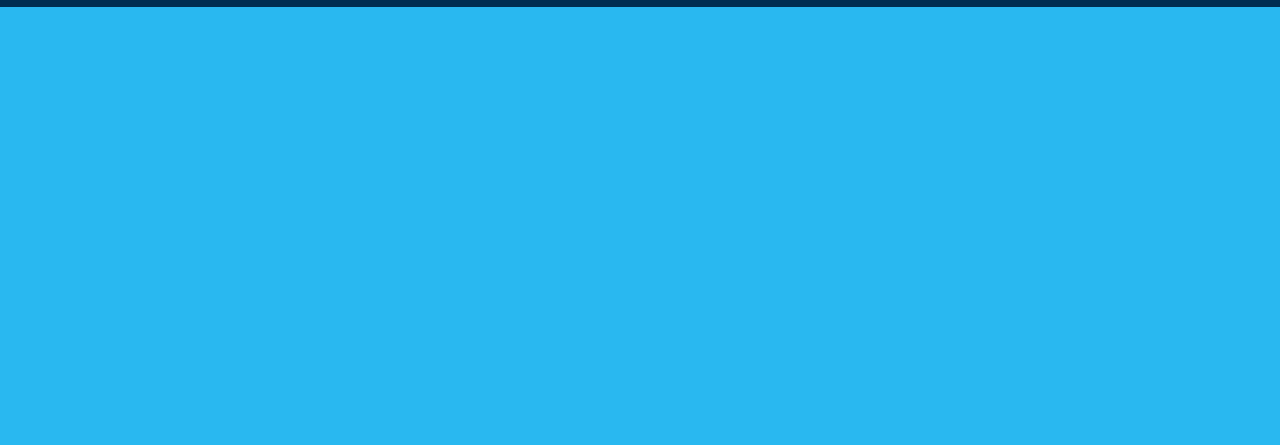
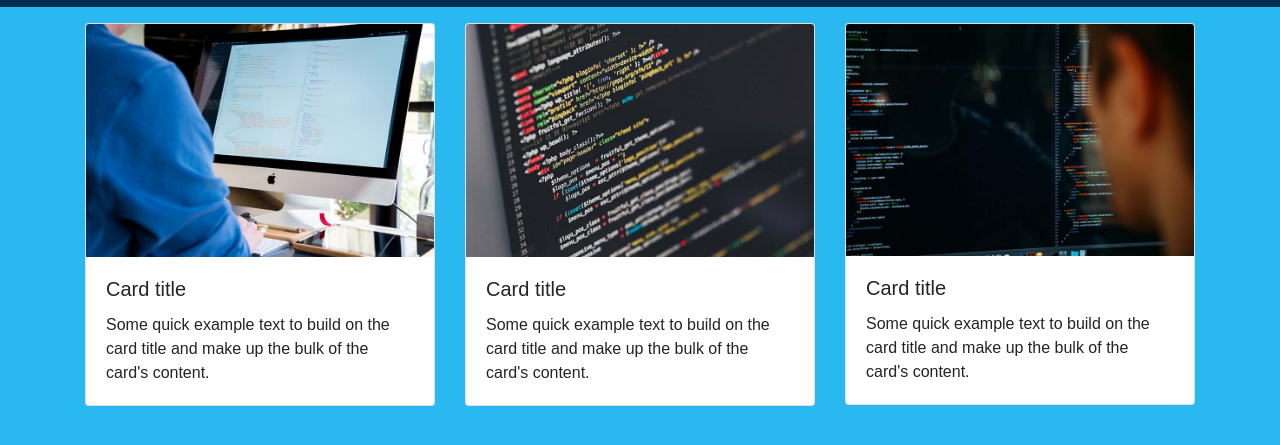
Before and after one commit to webtrainingmx/curso-profesional-bootstrap-4-2018-assets, a plain HTML site: page index.html in a window 1280 px wide. Shown: the part 53-498 px from the top of the page. Drawn offline with nearby package versions, Linux system fonts and the light colour scheme; a web font is replaced by a local one.

Commit message:
Agregar cards

```diff
--- a/index.html
+++ b/index.html
@@ -51,11 +51,49 @@
 
   </header>
 
-  <div class="container">
-    <div class="row">
+  <section class="b-content">
+    <div class="container">
+      <div class="row">
 
+        <div class="col-12 col-sm-6 col-md-6 col-lg-6 col-xl-4">
+          <div class="card mt-3">
+            <img class="card-img-top" src="/static/img/code-1.jpg" alt="Card image cap">
+            <div class="card-body">
+              <h5 class="card-title">Card title</h5>
+              <p class="card-text">Some quick example text to build on the card
+                title and make up the bulk of the card's content.</p>
+            </div>
+          </div>
+        </div>
+
+        <div class="col-12 col-sm-6 col-md-6 col-lg-6 col-xl-4">
+          <div class="card mt-3">
+            <img class="card-img-top" src="/static/img/code-2.jpg" alt="Card image cap">
+            <div class="card-body">
+              <h5 class="card-title">Card title</h5>
+              <p class="card-text">Some quick example text to build on the card
+                title and make up the bulk of the card's content.</p>
+            </div>
+          </div>
+        </div>
+
+        <div class="col-12 col-sm-6 col-md-4 col-lg-3 col-xl-4">
+          <div class="card mt-3">
+            <img class="card-img-top" src="/static/img/code-3.jpg" alt="Card image cap">
+            <div class="card-body">
+              <h5 class="card-title">Card title</h5>
+              <p class="card-text">Some quick example text to build on the card
+                title and make up the bulk of the card's content.</p>
+            </div>
+          </div>
+        </div>
+
+
+      </div>
     </div>
-  </div>
+
+
+  </section>
 
 
   <script src="https://code.jquery.com/jquery-3.2.1.slim.min.js"
```
Also changed, not shown: static/img/code-1.jpg (added), static/img/code-2.jpg (added), static/img/code-3.jpg (added).
